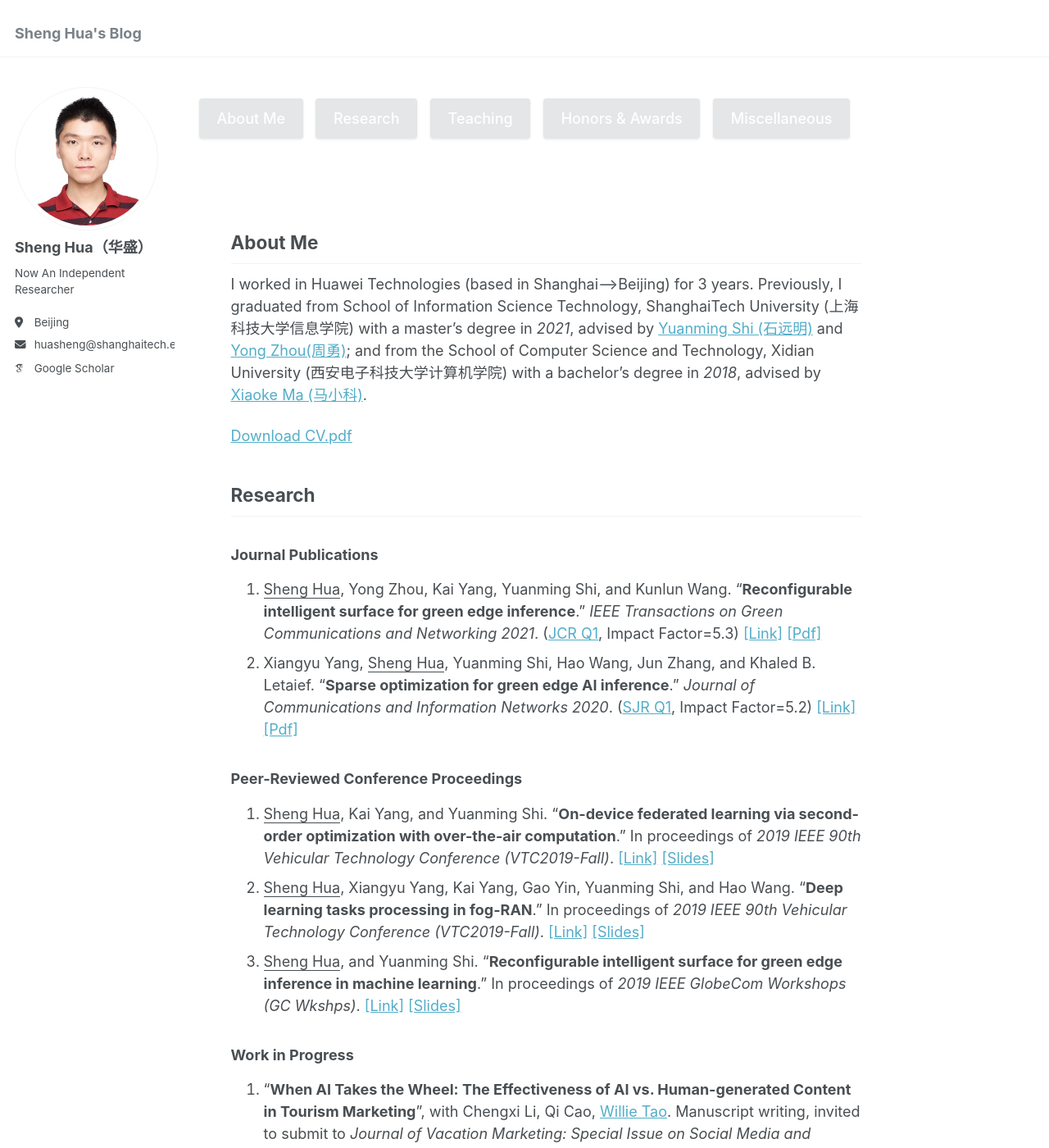
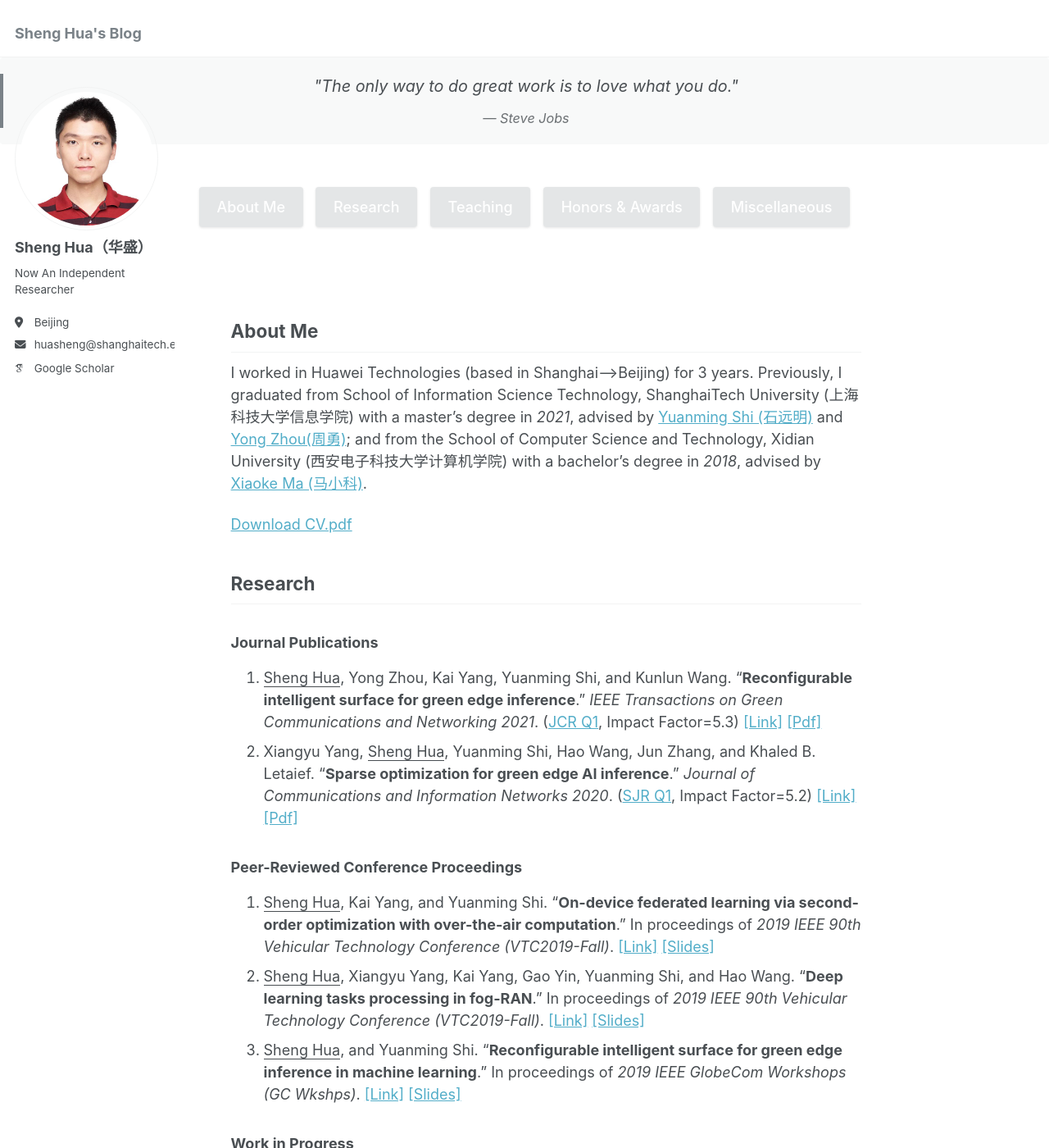
Before and after one commit to DreamerHua/dreamerhua.github.io, a Jekyll site: the page built from _pages/about.md, in a window 1280 px wide and 1400 px high. Shown: the whole window at 82% size. Built offline with Jekyll 4.4.1, drawn with Linux system fonts in a browser that asks for light colours; some web fonts are replaced.

Commit message:
添加名言引用信息

```diff
--- a/_layouts/home.html
+++ b/_layouts/home.html
@@ -3,6 +3,14 @@ layout: default
 ---
 
 {% include base_path %}
+
+<!-- 添加名人名言 -->
+<div class="quote-container">
+  <blockquote class="quote">
+    <p>"The only way to do great work is to love what you do."</p>
+    <footer>— Steve Jobs</footer>
+  </blockquote>
+</div>
 
 <!-- 添加导航按钮 -->
 <div class="section-nav">
--- a/assets/css/main.scss
+++ b/assets/css/main.scss
@@ -130,3 +130,41 @@ html {
         white-space: nowrap;
     }
 }
+
+// 名人名言样式
+/* 名人名言容器样式
+ * 这是一个包含引用内容的容器组件
+ * 使用嵌套的SCSS语法结构来组织样式
+ */
+.quote-container {
+    text-align: center;          // 文字居中对齐
+    padding: 20px 0;            // 上下内边距20px,左右无内边距
+    margin-bottom: 20px;        // 底部外边距20px
+    background-color: rgba($primary-color, 0.05);  // 使用主题色作为背景,透明度5%
+    border-radius: 4px;         // 圆角边框4px
+
+    /* 引用块样式
+     * 嵌套在container内的引用文本样式
+     */
+    .quote {
+        margin: 0;              // 清除默认外边距
+        padding: 0 20px;        // 左右内边距20px
+        font-style: italic;     // 斜体字体
+        color: $text-color;     // 使用预定义的文本颜色变量
+
+        /* 引用的段落文本样式 */
+        p {
+            margin: 0;          // 清除段落默认外边距
+            font-size: 1.1em;   // 字体大小为父元素的1.1倍
+            line-height: 1.6;   // 行高为字体大小的1.6倍
+        }
+
+        /* 引用的作者信息样式 */
+        footer {
+            margin-top: 10px;   // 顶部外边距10px
+            font-size: 0.9em;   // 字体大小为父元素的0.9倍
+            color: $text-color; // 使用预定义的文本颜色
+            opacity: 0.8;       // 80%不透明度,使颜色略微淡化
+        }
+    }
+}
```
